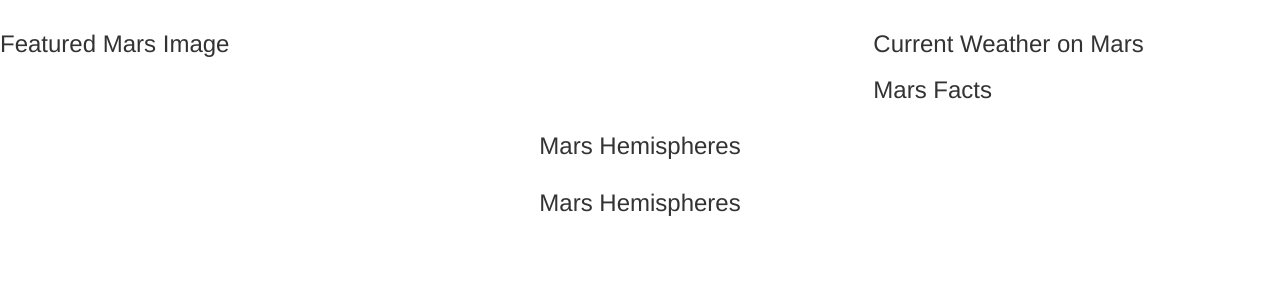
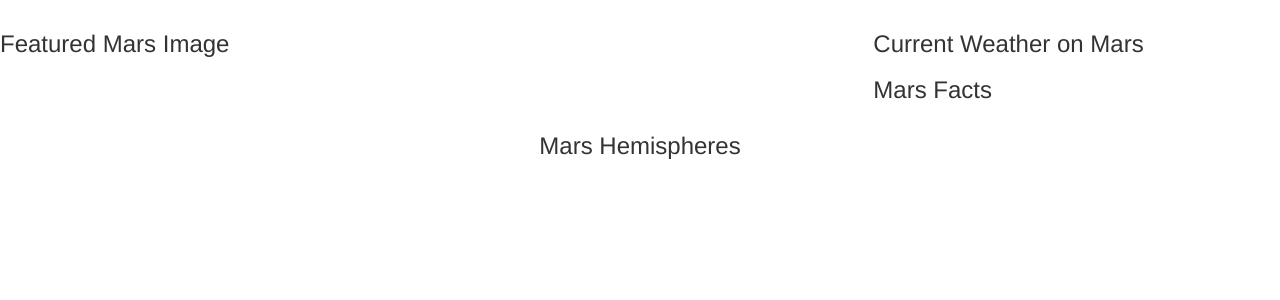
Before and after one commit to jerodrhodes/web-scraping-challenge, a Flask app: template Mission_to_Mars/Templates/index.html in a window 1280 px wide. Shown: the part 332-632 px from the top of the page. Run offline with Flask 2, Linux system fonts and the light colour scheme; the template is opened without the code that fills it, so the values that code supplies are empty; some libraries are stand-ins or nearby versions.

Commit message:
final code for project

```diff
--- a/Mission_to_Mars/Templates/index.html
+++ b/Mission_to_Mars/Templates/index.html
@@ -28,7 +28,7 @@
     <div class='row'>
         <div class='col-md-8'>
             <h3>Featured Mars Image</h3>
-            <img src={{mars_data.featured_image}}>
+            <img src="{{mars_data.featured_image}}" class = "img-responsive">
         </div>
         <div class='col-md-4'>
             <h3>Current Weather on Mars</h3>
@@ -42,22 +42,16 @@
     <div class='row'>
         <div class='col-md-12 text-center'>
         <h3>Mars Hemispheres</h3>
-        </div>
-    </div>
-    <div class='row'>
-        <div class = "col-md-12">
-            <h3><center>Mars Hemispheres</center></h3>
-            {% for hemisphere in mars_data.hemisphere_image_urls %}
+        {% for hemisphere in mars_data.hemisphere_imgs %}
                 <div class = "col-md-6">
                     <div class = "thumbnail">
-                        <img src = "{{hemisphere.image_url}}">
+                        <img src = "{{hemisphere.img_url}}">
                             <h3>{{hemisphere.title}}</h3>
                     </div>
                 </div>
             {% endfor %}
         </div>
     </div>
-
   </div>
 </body>
 
--- a/Mission_to_Mars/app.py
+++ b/Mission_to_Mars/app.py
@@ -5,22 +5,39 @@ from flask_pymongo import PyMongo
 
 app = Flask(__name__)
 
-# Use flask_pymongo to set up mongo collection
-app.config['MONGO_URI'] = 'mongodb://localhost:27017/mars_app'
-mongo = PyMongo(app)
+# # Use flask_pymongo to set up mongo connection
+# app.config["MONGO_URI"] = "mongodb://localhost:27017/mars_app"
+# mongo = PyMongo(app)
 
-@app.route('/')
-def index():
-    mars = mongo.db.mars.find_one()
-    return render_template('index.html', mars = mars)
+
+# @app.route("/")
+# def index():
+#     mars_data = mongo.db.mars.find_one()
+#     return render_template("index.html", mars_data=mars_data)
+
+# @app.route('/scrape')
+# def scraper():
+#     mars_data = mongo.db.mars
+#     mars_data = scrape_mars.scrape()
+#     mars_data.insert_one({}, mars_data)
+#     return redirect("/", code=302)
+
+# create mongo connection
+client = pymongo.MongoClient()
+db = client.mars_db
+collection = db.mars_data_entries
+
+@app.route("/")
+def home():
+    mars_data = db.collection.find_one()
+    return  render_template('index.html', mars_data=mars_data)
 
 @app.route("/scrape")
 def scraper():
-    mars = mongo.db.mars
+    db.collection.remove({})
     mars_data = scrape_mars.scrape()
-    mars.update({}, mars_data, upsert=True)
-    return redirect("/", code=302)
-
+    db.collection.replace_one({}, mars_data, upsert=True)
+    return redirect('/', code=302)
 
 if __name__ == "__main__":
     app.run(debug=True)
```
Also changed, not shown: Mission_to_Mars/scrape_mars.py (+8 -5 lines), 2 other files.
